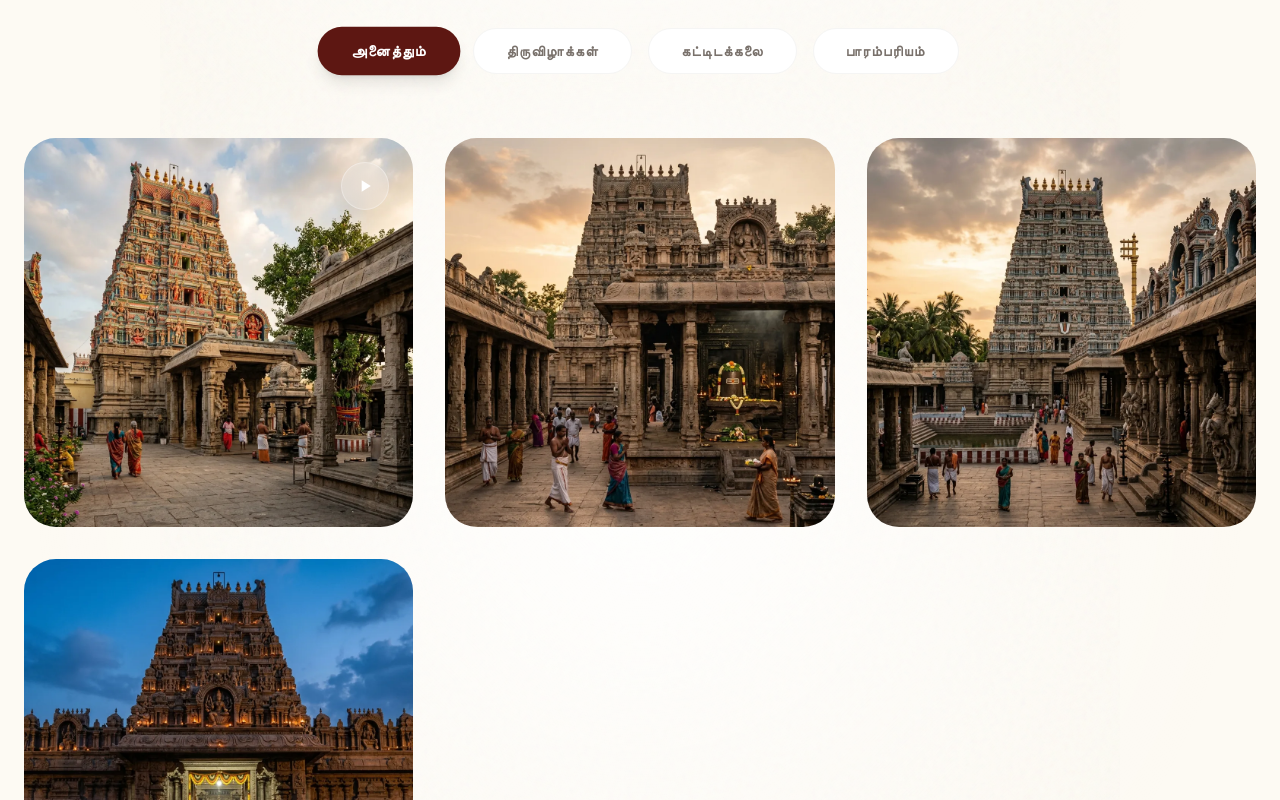
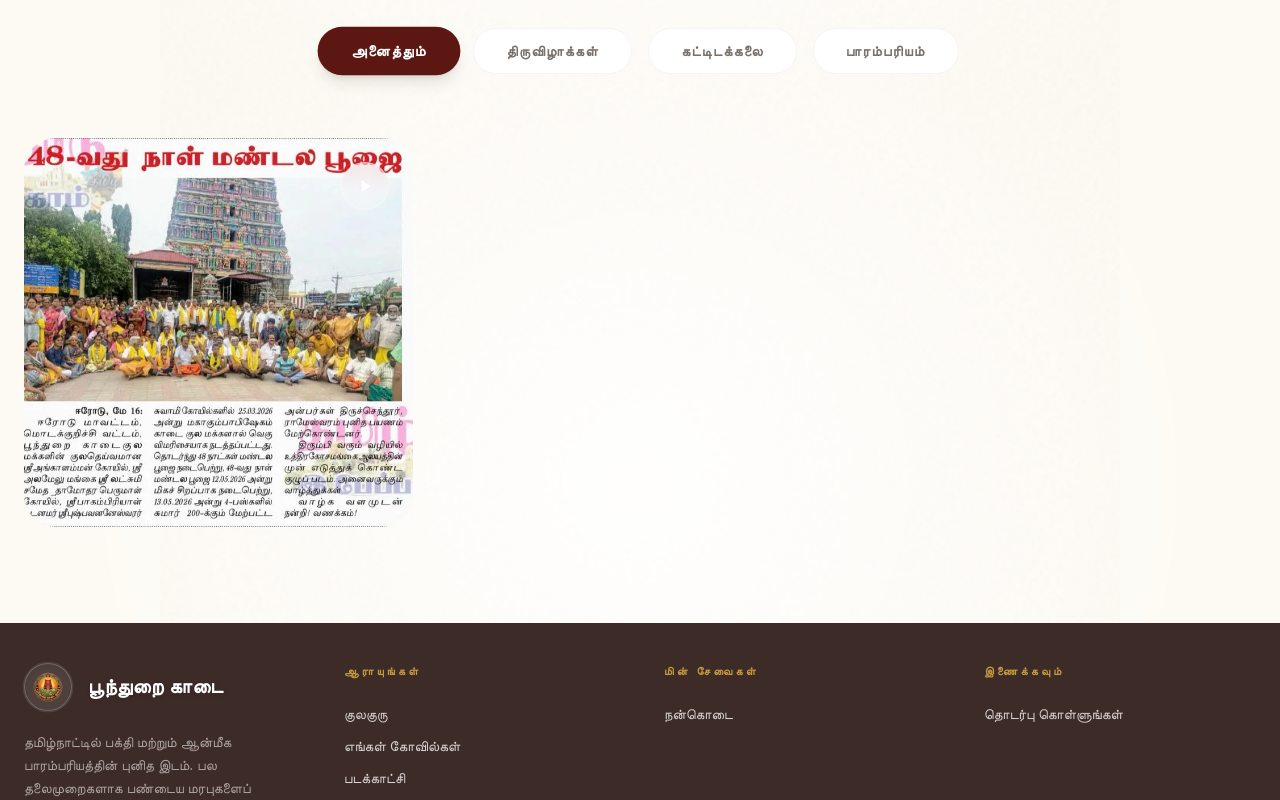
Before and after one commit to kaadaisoft-flutter/Kaadaikulam-Website, a React (Vite) app: page /gallery in a window 1280 px wide. Shown: the part 800-1600 px from the top of the page. Built offline with nearby package versions, Linux system fonts and the light colour scheme; no server answers; the database is empty.

Commit message:
feat: replace gallery images with temple fn mandala pooja photo

```diff
--- a/src/pages/Gallery.jsx
+++ b/src/pages/Gallery.jsx
@@ -3,10 +3,7 @@ import { motion, AnimatePresence } from "framer-motion";
 import { useLanguage } from "../context/LanguageContext";
 import { translations } from "../utils/translations";
 import heroImg from "../assets/images/gallery_hero.webp";
-import img1 from "../assets/images/gallery_temple_1.webp";
-import img2 from "../assets/images/gallery_temple_2.webp";
-import img3 from "../assets/images/gallery_temple_3.webp";
-import img4 from "../assets/images/gallery_temple_4.webp";
+import templeFn from "../assets/images/temple fn.webp";
 
 const Gallery = () => {
   const { language } = useLanguage();
@@ -23,31 +20,10 @@ const Gallery = () => {
   const galleryItems = [
     {
       id: 1,
-      title: "Kumbhabhishekam Yagasalai",
+      title: "48-வது நாள் மண்டல பூஜை",
       category: "Festivals",
-      image: img1,
-      temple: "Sri Arulmigu Angalamman Temple"
-    },
-    {
-      id: 2,
-      title: "Ancient Architecture",
-      category: "Architecture",
-      image: img2,
-      temple: "Sri Pushpavaneswara Swamy Temple"
-    },
-    {
-      id: 3,
-      title: "Heritage Structure",
-      category: "Heritage",
-      image: img3,
-      temple: "Sri Karikaliamman Temple"
-    },
-    {
-      id: 4,
-      title: "Sacred Shrine",
-      category: "Architecture",
-      image: img4,
-      temple: "Sri Damodara Perumal Temple"
+      image: templeFn,
+      temple: "Sri Angalamman Temple, Erode"
     }
   ];
 
```
Also changed, not shown: src/assets/images/temple fn.webp (added).
